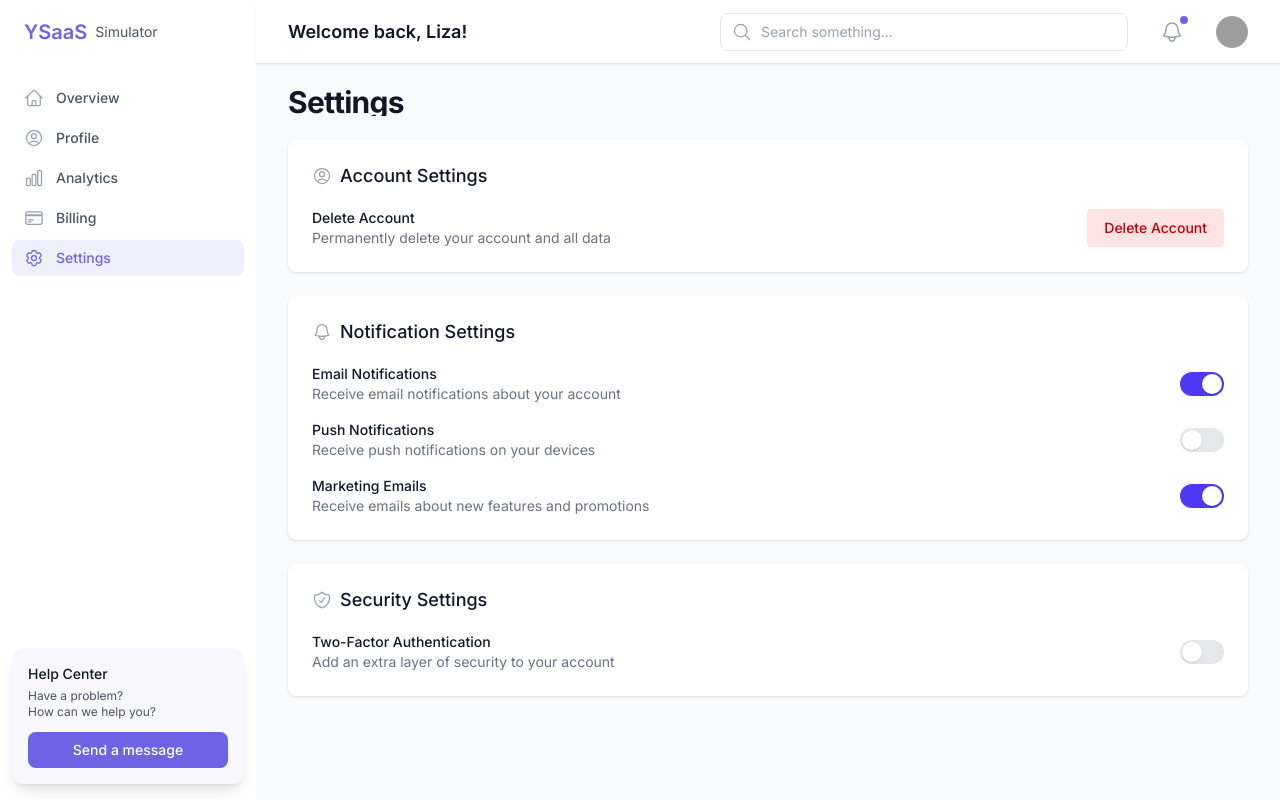
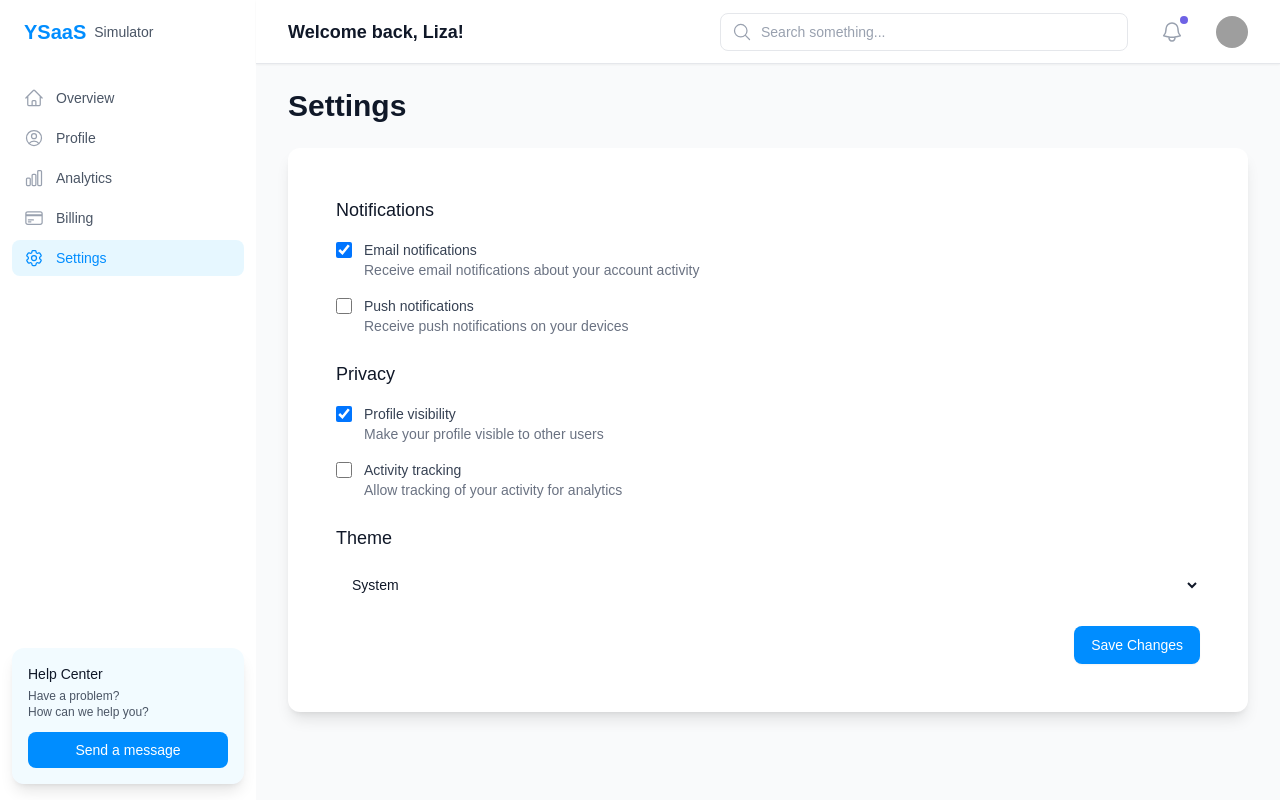
Before and after one commit to pixelbren/saas-module-simulator, a Next.js app: page /dashboard/settings in a window 1280 px wide. Built offline with nearby package versions, Linux system fonts and the light colour scheme; grey boxes are pictures that could not be loaded.

Commit message:
style: update dashboard and settings pages with consistent styling and dark mode support

```diff
--- a/src/app/dashboard/settings/page.tsx
+++ b/src/app/dashboard/settings/page.tsx
@@ -2,28 +2,30 @@
 
 import { useState } from "react";
 import toast from "react-hot-toast";
-import {
-  BellIcon,
-  ShieldCheckIcon,
-  UserCircleIcon,
-} from "@heroicons/react/24/outline";
 
 export default function Settings() {
   const [isLoading, setIsLoading] = useState(false);
   const [settings, setSettings] = useState({
     emailNotifications: true,
     pushNotifications: false,
+    marketingEmails: true,
     twoFactorAuth: false,
-    marketingEmails: true,
   });
+  const [theme, setTheme] = useState("system");
 
-  const handleToggle = async (key: keyof typeof settings) => {
+  const handleToggle = (key: keyof typeof settings) => {
+    setSettings((prev) => ({
+      ...prev,
+      [key]: !prev[key],
+    }));
+  };
+
+  const handleSubmit = async (e: React.FormEvent) => {
+    e.preventDefault();
     setIsLoading(true);
     try {
       // TODO: Implement settings update logic
-      // This is a mock implementation
-      await new Promise((resolve) => setTimeout(resolve, 500));
-      setSettings((prev) => ({ ...prev, [key]: !prev[key] }));
+      await new Promise((resolve) => setTimeout(resolve, 1000));
       toast.success("Settings updated successfully");
     } catch (err) {
       toast.error("Failed to update settings");
@@ -36,162 +38,156 @@ export default function Settings() {
   return (
     <div className="space-y-6">
       <div>
-        <h2 className="text-2xl font-bold leading-7 text-gray-900 sm:truncate sm:text-3xl sm:tracking-tight">
+        <h2 className="text-3xl font-semibold text-gray-900 dark:text-white">
           Settings
         </h2>
       </div>
 
-      {/* Account Settings */}
-      <div className="bg-white shadow sm:rounded-lg">
+      <div className="rounded-xl bg-white dark:bg-gray-800 p-6 shadow-lg dark:shadow-gray-900/20">
         <div className="px-4 py-5 sm:p-6">
-          <h3 className="text-lg leading-6 font-medium text-gray-900 flex items-center">
-            <UserCircleIcon className="h-5 w-5 mr-2 text-gray-400" />
-            Account Settings
+          <form onSubmit={handleSubmit} className="space-y-6">
+            {/* Notifications */}
+            <div>
+              <h3 className="text-lg font-medium text-gray-900 dark:text-white">
+                Notifications
               </h3>
-          <div className="mt-5 space-y-4">
-            <div className="flex items-center justify-between">
-              <div>
-                <h4 className="text-sm font-medium text-gray-900">
-                  Delete Account
-                </h4>
-                <p className="text-sm text-gray-500">
-                  Permanently delete your account and all data
+              <div className="mt-4 space-y-4">
+                <div className="flex items-start">
+                  <div className="flex items-center h-5">
+                    <input
+                      id="email-notifications"
+                      name="email-notifications"
+                      type="checkbox"
+                      checked={settings.emailNotifications}
+                      onChange={() => handleToggle("emailNotifications")}
+                      className="h-4 w-4 text-primary-600 focus:ring-primary-500 border-gray-200 dark:border-gray-600 rounded"
+                    />
+                  </div>
+                  <div className="ml-3 text-sm">
+                    <label
+                      htmlFor="email-notifications"
+                      className="font-medium text-gray-700 dark:text-gray-300"
+                    >
+                      Email notifications
+                    </label>
+                    <p className="text-gray-500 dark:text-gray-400">
+                      Receive email notifications about your account activity
                     </p>
                   </div>
-              <button
-                type="button"
-                className="inline-flex items-center px-4 py-2 border border-transparent text-sm font-medium rounded-md text-red-700 bg-red-100 hover:bg-red-200 focus:outline-none focus:ring-2 focus:ring-offset-2 focus:ring-red-500"
+                </div>
+
+                <div className="flex items-start">
+                  <div className="flex items-center h-5">
+                    <input
+                      id="push-notifications"
+                      name="push-notifications"
+                      type="checkbox"
+                      checked={settings.pushNotifications}
+                      onChange={() => handleToggle("pushNotifications")}
+                      className="h-4 w-4 text-primary-600 focus:ring-primary-500 border-gray-200 dark:border-gray-600 rounded"
+                    />
+                  </div>
+                  <div className="ml-3 text-sm">
+                    <label
+                      htmlFor="push-notifications"
+                      className="font-medium text-gray-700 dark:text-gray-300"
                     >
-                Delete Account
-              </button>
+                      Push notifications
+                    </label>
+                    <p className="text-gray-500 dark:text-gray-400">
+                      Receive push notifications on your devices
+                    </p>
                   </div>
                 </div>
               </div>
             </div>
 
-      {/* Notification Settings */}
-      <div className="bg-white shadow sm:rounded-lg">
-        <div className="px-4 py-5 sm:p-6">
-          <h3 className="text-lg leading-6 font-medium text-gray-900 flex items-center">
-            <BellIcon className="h-5 w-5 mr-2 text-gray-400" />
-            Notification Settings
+            {/* Privacy */}
+            <div>
+              <h3 className="text-lg font-medium text-gray-900 dark:text-white">
+                Privacy
               </h3>
-          <div className="mt-5 space-y-4">
-            <div className="flex items-center justify-between">
-              <div>
-                <h4 className="text-sm font-medium text-gray-900">
-                  Email Notifications
-                </h4>
-                <p className="text-sm text-gray-500">
-                  Receive email notifications about your account
+              <div className="mt-4 space-y-4">
+                <div className="flex items-start">
+                  <div className="flex items-center h-5">
+                    <input
+                      id="profile-visibility"
+                      name="profile-visibility"
+                      type="checkbox"
+                      checked={settings.marketingEmails}
+                      onChange={() => handleToggle("marketingEmails")}
+                      className="h-4 w-4 text-primary-600 focus:ring-primary-500 border-gray-200 dark:border-gray-600 rounded"
+                    />
+                  </div>
+                  <div className="ml-3 text-sm">
+                    <label
+                      htmlFor="profile-visibility"
+                      className="font-medium text-gray-700 dark:text-gray-300"
+                    >
+                      Profile visibility
+                    </label>
+                    <p className="text-gray-500 dark:text-gray-400">
+                      Make your profile visible to other users
                     </p>
                   </div>
-              <button
-                type="button"
-                onClick={() => handleToggle("emailNotifications")}
-                disabled={isLoading}
-                className={`${
-                  settings.emailNotifications ? "bg-indigo-600" : "bg-gray-200"
-                } relative inline-flex flex-shrink-0 h-6 w-11 border-2 border-transparent rounded-full cursor-pointer transition-colors ease-in-out duration-200 focus:outline-none focus:ring-2 focus:ring-offset-2 focus:ring-indigo-500`}
-              >
-                <span
-                  className={`${
-                    settings.emailNotifications
-                      ? "translate-x-5"
-                      : "translate-x-0"
-                  } pointer-events-none inline-block h-5 w-5 rounded-full bg-white shadow transform ring-0 transition ease-in-out duration-200`}
-                />
-              </button>
                 </div>
 
-            <div className="flex items-center justify-between">
-              <div>
-                <h4 className="text-sm font-medium text-gray-900">
-                  Push Notifications
-                </h4>
-                <p className="text-sm text-gray-500">
-                  Receive push notifications on your devices
+                <div className="flex items-start">
+                  <div className="flex items-center h-5">
+                    <input
+                      id="activity-tracking"
+                      name="activity-tracking"
+                      type="checkbox"
+                      checked={settings.twoFactorAuth}
+                      onChange={() => handleToggle("twoFactorAuth")}
+                      className="h-4 w-4 text-primary-600 focus:ring-primary-500 border-gray-200 dark:border-gray-600 rounded"
+                    />
+                  </div>
+                  <div className="ml-3 text-sm">
+                    <label
+                      htmlFor="activity-tracking"
+                      className="font-medium text-gray-700 dark:text-gray-300"
+                    >
+                      Activity tracking
+                    </label>
+                    <p className="text-gray-500 dark:text-gray-400">
+                      Allow tracking of your activity for analytics
                     </p>
-              </div>
-              <button
-                type="button"
-                onClick={() => handleToggle("pushNotifications")}
-                disabled={isLoading}
-                className={`${
-                  settings.pushNotifications ? "bg-indigo-600" : "bg-gray-200"
-                } relative inline-flex flex-shrink-0 h-6 w-11 border-2 border-transparent rounded-full cursor-pointer transition-colors ease-in-out duration-200 focus:outline-none focus:ring-2 focus:ring-offset-2 focus:ring-indigo-500`}
-              >
-                <span
-                  className={`${
-                    settings.pushNotifications
-                      ? "translate-x-5"
-                      : "translate-x-0"
-                  } pointer-events-none inline-block h-5 w-5 rounded-full bg-white shadow transform ring-0 transition ease-in-out duration-200`}
-                />
-              </button>
-            </div>
-
-            <div className="flex items-center justify-between">
-              <div>
-                <h4 className="text-sm font-medium text-gray-900">
-                  Marketing Emails
-                </h4>
-                <p className="text-sm text-gray-500">
-                  Receive emails about new features and promotions
-                </p>
-              </div>
-              <button
-                type="button"
-                onClick={() => handleToggle("marketingEmails")}
-                disabled={isLoading}
-                className={`${
-                  settings.marketingEmails ? "bg-indigo-600" : "bg-gray-200"
-                } relative inline-flex flex-shrink-0 h-6 w-11 border-2 border-transparent rounded-full cursor-pointer transition-colors ease-in-out duration-200 focus:outline-none focus:ring-2 focus:ring-offset-2 focus:ring-indigo-500`}
-              >
-                <span
-                  className={`${
-                    settings.marketingEmails ? "translate-x-5" : "translate-x-0"
-                  } pointer-events-none inline-block h-5 w-5 rounded-full bg-white shadow transform ring-0 transition ease-in-out duration-200`}
-                />
-              </button>
                   </div>
                 </div>
               </div>
             </div>
 
-      {/* Security Settings */}
-      <div className="bg-white shadow sm:rounded-lg">
-        <div className="px-4 py-5 sm:p-6">
-          <h3 className="text-lg leading-6 font-medium text-gray-900 flex items-center">
-            <ShieldCheckIcon className="h-5 w-5 mr-2 text-gray-400" />
-            Security Settings
+            {/* Theme */}
+            <div>
+              <h3 className="text-lg font-medium text-gray-900 dark:text-white">
+                Theme
               </h3>
-          <div className="mt-5 space-y-4">
-            <div className="flex items-center justify-between">
-              <div>
-                <h4 className="text-sm font-medium text-gray-900">
-                  Two-Factor Authentication
-                </h4>
-                <p className="text-sm text-gray-500">
-                  Add an extra layer of security to your account
-                </p>
+              <div className="mt-4">
+                <select
+                  id="theme"
+                  name="theme"
+                  value={theme}
+                  onChange={(e) => setTheme(e.target.value)}
+                  className="mt-1 block w-full pl-3 pr-10 py-2 text-base border-gray-200 dark:border-gray-600 focus:outline-none focus:ring-primary-500 focus:border-primary-500 sm:text-sm rounded-lg bg-white dark:bg-gray-700 text-gray-900 dark:text-white"
+                >
+                  <option value="light">Light</option>
+                  <option value="dark">Dark</option>
+                  <option value="system">System</option>
+                </select>
               </div>
+            </div>
+
+            <div className="flex justify-end">
               <button
-                type="button"
-                onClick={() => handleToggle("twoFactorAuth")}
+                type="submit"
                 disabled={isLoading}
-                className={`${
-                  settings.twoFactorAuth ? "bg-indigo-600" : "bg-gray-200"
-                } relative inline-flex flex-shrink-0 h-6 w-11 border-2 border-transparent rounded-full cursor-pointer transition-colors ease-in-out duration-200 focus:outline-none focus:ring-2 focus:ring-offset-2 focus:ring-indigo-500`}
+                className="ml-3 inline-flex justify-center py-2 px-4 border border-transparent shadow-sm text-sm font-medium rounded-lg text-white bg-primary-600 hover:bg-primary-500 dark:bg-primary-500 dark:hover:bg-primary-400 focus:outline-none focus:ring-2 focus:ring-offset-2 focus:ring-primary-500"
               >
-                <span
-                  className={`${
-                    settings.twoFactorAuth ? "translate-x-5" : "translate-x-0"
-                  } pointer-events-none inline-block h-5 w-5 rounded-full bg-white shadow transform ring-0 transition ease-in-out duration-200`}
-                />
+                {isLoading ? "Saving..." : "Save Changes"}
               </button>
             </div>
-          </div>
+          </form>
         </div>
       </div>
     </div>
--- a/src/app/globals.css
+++ b/src/app/globals.css
@@ -83,11 +83,11 @@
   --text-base: 1rem;
   --text-lg: 1.125rem;
   --text-xl: 1.25rem;
-  --text-2xl: 1.5rem;
+  --text-primary-600xl: 1.5rem;
   --text-3xl: 1.875rem;
   --text-4xl: 2.25rem;
-  --text-5xl: 3rem;
-  --text-6xl: 3.75rem;
+  --text-primary-600xl: 3rem;
+  --text-primary-600xl: 3.75rem;
   --text-7xl: 4.5rem;
   --text-8xl: 6rem;
   --text-9xl: 8rem;
@@ -245,7 +245,7 @@
   .text-success {
     @apply text-[var(--color-success-500)];
   }
-  .text-error {
+  .text-primary-600rror {
     @apply text-[var(--color-error-500)];
   }
 
--- a/src/app/layout.tsx
+++ b/src/app/layout.tsx
@@ -18,7 +18,7 @@ export default function RootLayout({
 }) {
   return (
     <html lang="en">
-      <body className={inter.className}>
+      <body>
         <Providers>
           <Toaster position="top-right" />
           {children}
--- a/src/components/Sidebar.tsx
+++ b/src/components/Sidebar.tsx
@@ -38,7 +38,9 @@ export default function Sidebar({ isMobile = false, onClose }: SidebarProps) {
       {/* Logo section */}
       <div className="flex h-16 items-center gap-2 px-6">
         <Link href="/dashboard" className="flex items-center gap-2">
-          <span className="text-xl font-semibold text-[#6E62E5]">YSaaS</span>
+          <span className="text-xl font-semibold text-primary-600 dark:text-primary-400">
+            YSaaS
+          </span>
           <span className="text-sm text-gray-600 dark:text-gray-400">
             Simulator
           </span>
@@ -64,14 +66,14 @@ export default function Sidebar({ isMobile = false, onClose }: SidebarProps) {
               onClick={isMobile ? onClose : undefined}
               className={`group flex items-center gap-3 rounded-lg px-3 py-2 text-sm font-medium transition-colors ${
                 isActive
-                  ? "bg-[#6E62E5]/10 text-[#6E62E5]"
+                  ? "bg-primary-400/10 text-primary-600 dark:bg-primary-500/10 dark:text-primary-400"
                   : "text-gray-600 hover:bg-gray-100 dark:text-gray-400 dark:hover:bg-gray-800"
               }`}
             >
               <item.icon
                 className={`h-5 w-5 flex-shrink-0 ${
                   isActive
-                    ? "text-[#6E62E5]"
+                    ? "text-primary-600 dark:text-primary-400"
                     : "text-gray-400 group-hover:text-gray-600 dark:text-gray-500 dark:group-hover:text-gray-400"
                 }`}
                 aria-hidden="true"
@@ -83,7 +85,7 @@ export default function Sidebar({ isMobile = false, onClose }: SidebarProps) {
       </nav>
 
       {/* Help section */}
-      <div className="mx-3 mb-4 rounded-xl bg-[#6E62E5]/5 p-4 shadow-lg">
+      <div className="mx-3 mb-4 rounded-xl bg-primary-400/5 p-4 shadow-lg dark:bg-primary-500/5">
         <h3 className="text-sm font-medium text-gray-900 dark:text-white">
           Help Center
         </h3>
@@ -92,7 +94,7 @@ export default function Sidebar({ isMobile = false, onClose }: SidebarProps) {
           <br />
           How can we help you?
         </p>
-        <button className="mt-3 w-full rounded-lg bg-[#6E62E5] px-3 py-2 text-sm font-medium text-white hover:bg-[#6E62E5]/90">
+        <button className="mt-3 w-full rounded-lg bg-primary-600 px-3 py-2 text-sm font-medium text-white hover:bg-primary-500 dark:bg-primary-500 dark:hover:bg-primary-400">
           Send a message
         </button>
       </div>
```
Also changed, not shown: src/app/dashboard/billing/page.tsx (+44 -37 lines), src/app/dashboard/page.tsx (+42 -78 lines), src/app/dashboard/profile/page.tsx (+13 -13 lines). Lines whose indentation alone changed are shown as unchanged.
